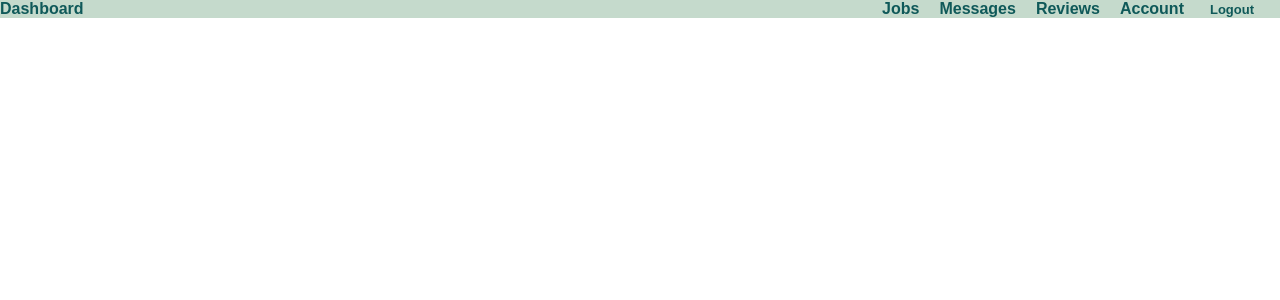
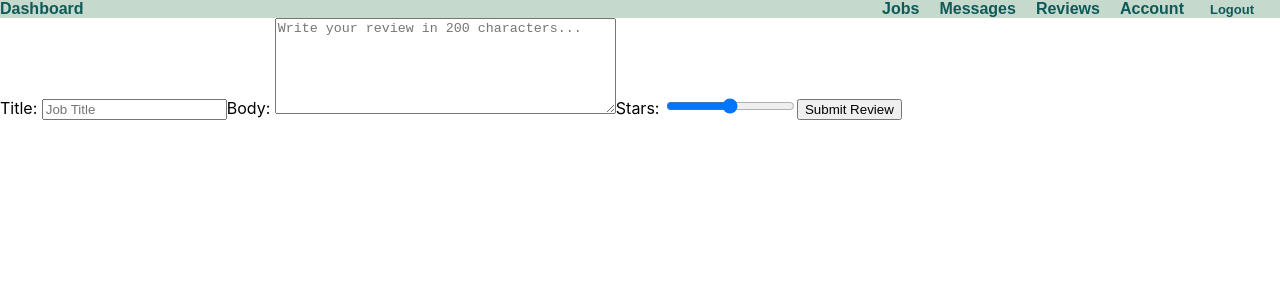
Before and after one commit to jswanson806/Tasker, a React (Create React App) app in the folder frontend/tasker/: page /create-review in a window 1280 px wide. Shown: the top 300 px of the page. Built offline with nearby package versions, Linux system fonts and the light colour scheme; no server answers; sample sign-in values are in the browser's storage.

Commit message:
wrote component for creating a review for a user

```diff
--- a/frontend/tasker/src/components/CreateReview.js
+++ b/frontend/tasker/src/components/CreateReview.js
@@ -1,9 +1,83 @@
-import React from 'react';
+import React, { useState, useContext } from "react";
+import { UserContext } from "../helpers/UserContext";
+import TaskerApi from "../api";
 
-const CreateReview = () => {
+const CreateReview = ({toggleCreateReview}) => {
+    const INITIAL_STATE = {
+        title: '',
+        body: '',
+        stars: 3,
+        reviewed_by: '',
+        reviewed_for: '',
+    };
+
+    const [formData, setFormData] = useState(INITIAL_STATE);
+    const { user } = useContext(UserContext);
+
+    const handleChange = (e) => {
+        const {name, value} = e.target;
+        setFormData(formData => ({
+            ...formData,
+            [name]: value
+        }))
+    };
+
+    const handleSubmit = async (e) => {
+        e.preventDefault();
+
+        let reviewInfo = {review: {
+            title: formData.title,
+            body: formData.body,
+            stars: formData.stars,
+            reviewed_by: JSON.parse(user).id,
+            reviewed_for: ''
+        }};
+
+        await TaskerApi.createReview(reviewInfo);
+
+        toggleCreateReview();
+    };
+
+
     return (
-        <>
-        </>
+        <div className="createReview-container" data-testid="createReview-form-container">
+                {/* form for registering */}
+                <form onSubmit={handleSubmit}>
+                    <label htmlFor="title">Title: </label>
+                    <input
+                        id="title"
+                        type="text"
+                        name="title"
+                        placeholder="Job Title"
+                        data-testid="createReview-form-title-input"
+                        value={FormData.title}
+                        onChange={handleChange}
+                    />
+                    <label htmlFor="body">Body: </label>
+                    <textarea rows="6" cols="40"
+                        id="body"
+                        name="body"
+                        maxLength="200"
+                        placeholder="Write your review in 200 characters..."
+                        data-testid="createReview-form-body-input"
+                        value={FormData.body}
+                        onChange={handleChange}
+                    />
+                    <label htmlFor="address">Stars: </label>
+                    <input
+                        id="stars"
+                        type="range"
+                        name="stars"
+                        value={FormData.stars}
+                        min="1"
+                        max="5"
+                        step="0.5"
+                        data-testid="createReview-form-stars-input"
+                        onChange={handleChange}
+                    />
+                    <button type="submit" data-testid="createReview-form-button">Submit Review</button>
+                </form>
+        </div>
     )
 }
 
```
